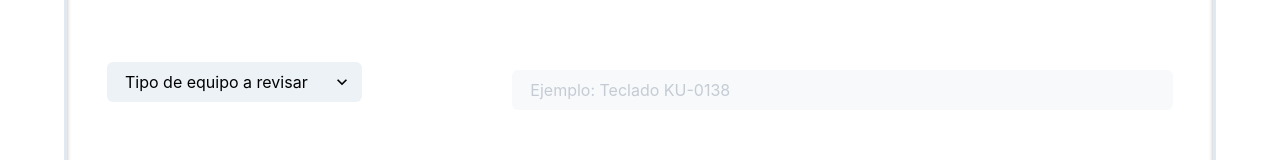
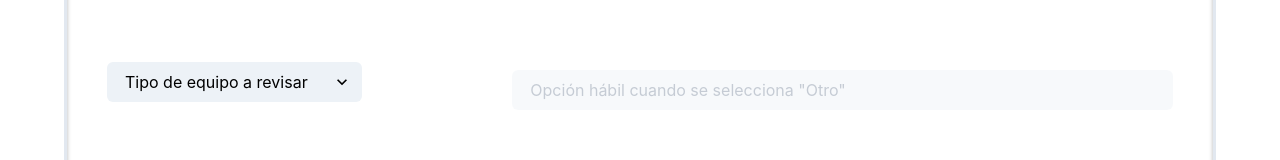
Before and after one commit to Kicho-Fops/Front-Hospital-del-Nino-morelense, a React (Vite) app: page / in a window 1280 px wide. Shown: the part 275-435 px from the top of the page. Built offline with nearby package versions, Linux system fonts and the light colour scheme.

Commit message:
Modified hint text in the "Other" field

```diff
--- a/src/ui/components/QuestionForm.jsx
+++ b/src/ui/components/QuestionForm.jsx
@@ -321,7 +321,7 @@ function QuestionForm() {
             zIndex={1}
           >
             <Input
-              placeholder="Ejemplo: Teclado KU-0138"
+              placeholder='Opción hábil cuando se selecciona "Otro"'
               variant="filled"
               marginTop={2}
               name="descripcionEquipo"
```
